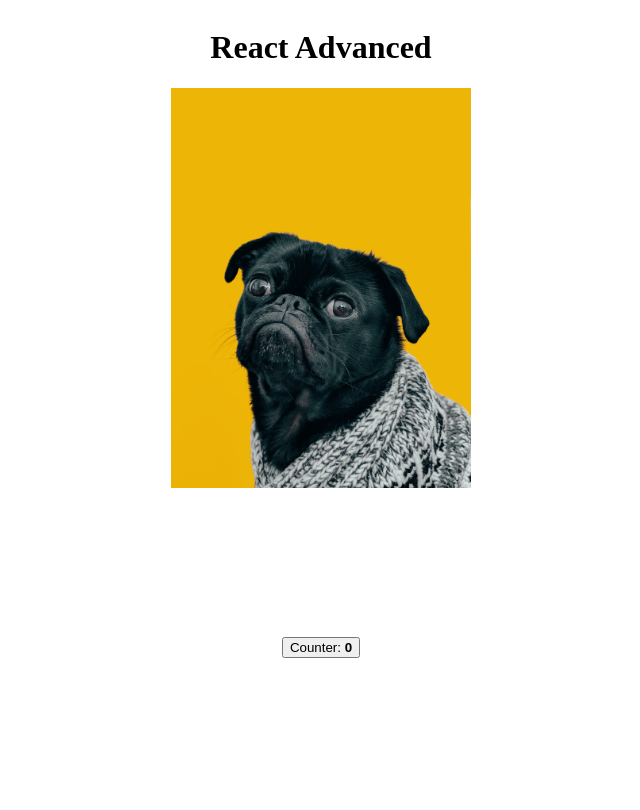
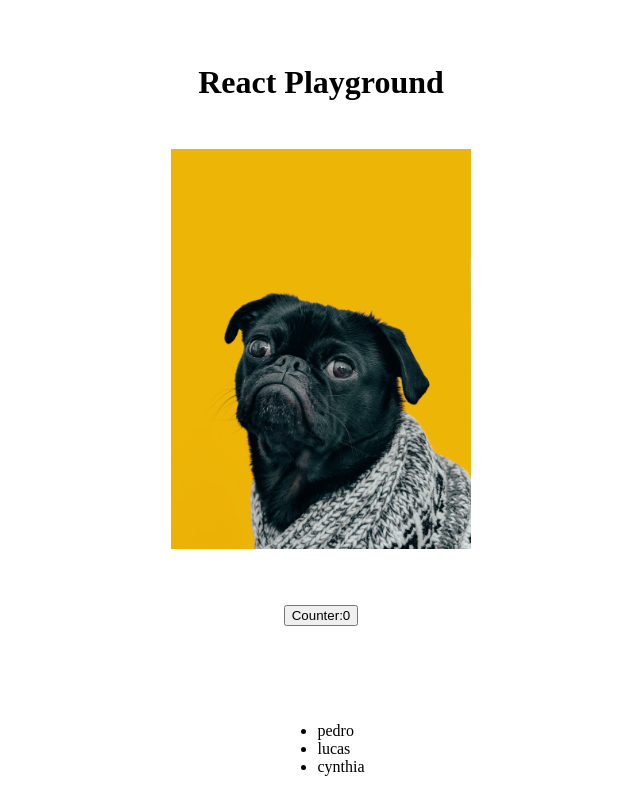
Before and after one commit to pdrowilson/react-advanced, a React (Vite) app: page / in a window 1280 px wide. Shown: the top 810 px of the page, without its empty margins (319-959 px from the left). Built offline with nearby package versions, Linux system fonts and the light colour scheme.

Commit message:
list and eslint

```diff
--- a/src/App.css
+++ b/src/App.css
@@ -1,4 +1,5 @@
 div {
+  margin: 1rem 0;
   width: 100%;
   height: 100vh;
   display: flex;
--- a/src/App.jsx
+++ b/src/App.jsx
@@ -1,15 +1,17 @@
-import './App.css'
+import './App.css';
 import doggy from './assets/dog.jpg';
-import ManageData from './components/ManageData';
+import ListRender from './components/ListRender';
+import Counter from './components/Counter';
 
 function App() {
   return (
     <div>
-      <h1>React Advanced</h1>
+      <div><h1>React Playground</h1></div>
       <img src={doggy} alt="" />
-      <ManageData />
+      <Counter />
+      <ListRender />
     </div>
-  )
+  );
 }
 
-export default App
+export default App;
--- /dev/null
+++ b/src/components/Counter/index.jsx
@@ -0,0 +1,16 @@
+import React, { useState } from 'react';
+
+function Counter() {
+  const [count, setCount] = useState(0);
+
+  return (
+    <div>
+      <button type="button" onClick={() => setCount(count + 1)}>
+        Counter:
+        {count}
+      </button>
+    </div>
+  );
+}
+
+export default Counter;
--- /dev/null
+++ b/src/components/ListRender/index.jsx
@@ -0,0 +1,18 @@
+import React, { useState } from 'react';
+
+function ListRender() {
+  const arr = ['pedro', 'lucas', 'cynthia'];
+  // eslint-disable-next-line no-unused-vars
+  const [list, _setList] = useState(arr);
+  return (
+    <div>
+      <ul>
+        {list.map((e) => (
+          <li key={e}>{e}</li>
+        ))}
+      </ul>
+    </div>
+  );
+}
+
+export default ListRender;
--- a/src/components/ManageData/index.jsx
+++ /dev/null
@@ -1,13 +0,0 @@
-import React, { useState } from 'react'
-
-const ManageData = () => {
-  const [count, setCount] = useState(0)
-
-  return (
-    <div>
-      <button onClick={() => setCount(count + 1)}>Counter: <strong>{count}</strong></button>
-    </div>
-  )
-}
-
-export default ManageData
```
Also changed, not shown: package.json (+12 -0 lines), .eslintrc.js (added), 1 other file (tests, documents, lock files or other folders).
